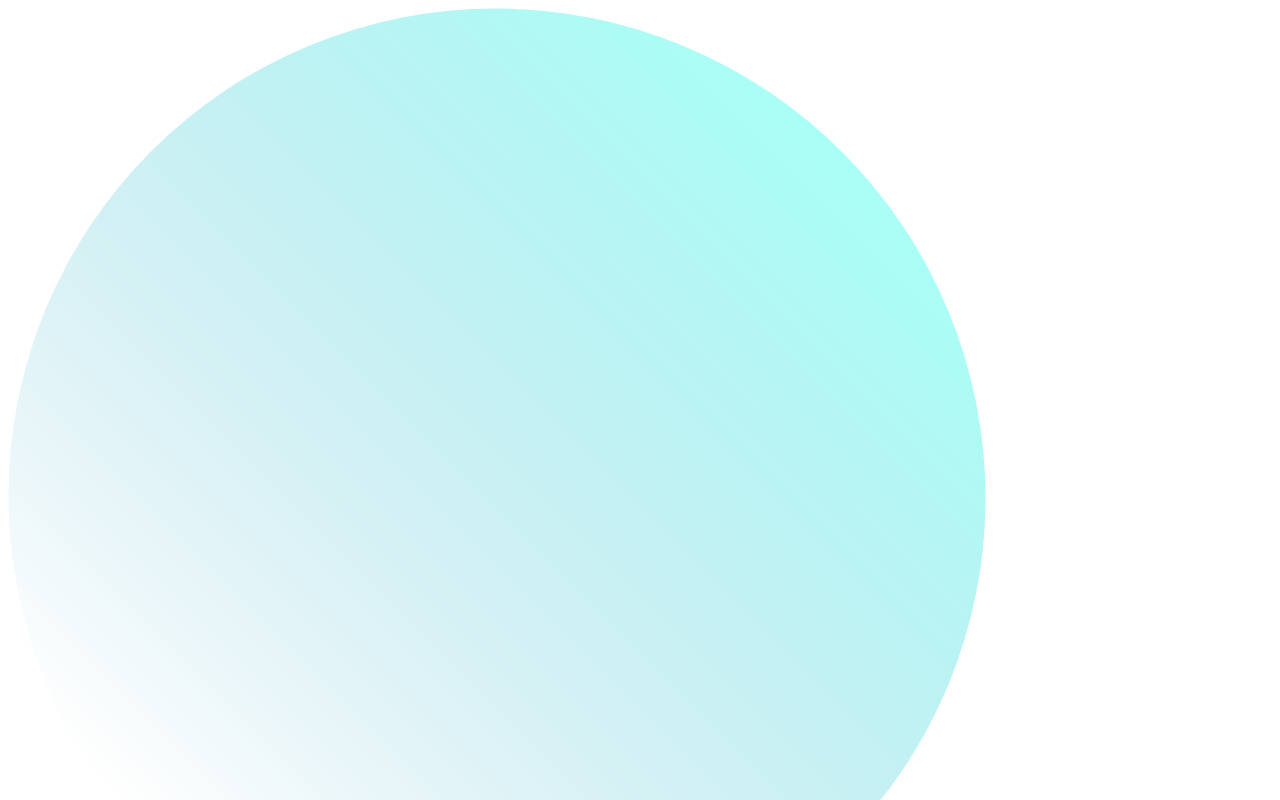
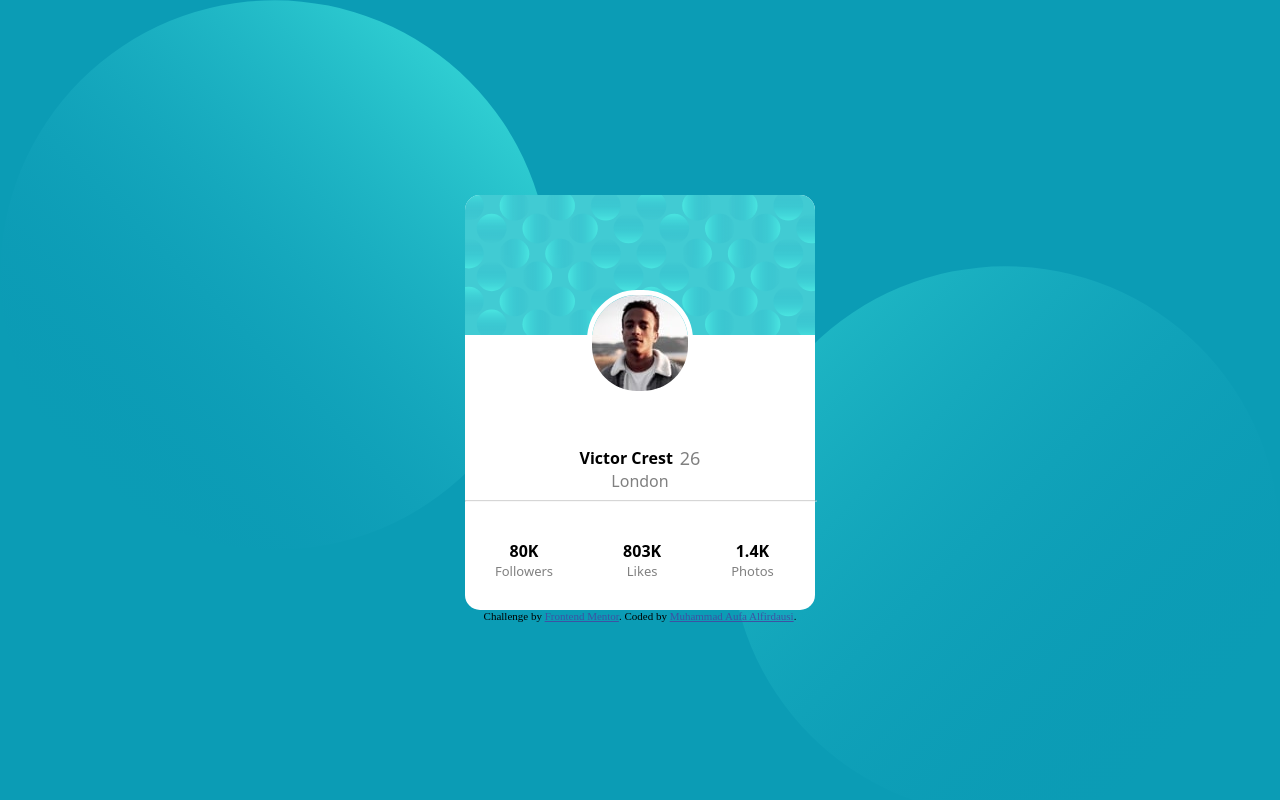
Before and after one commit to aufalfirdausi/fem-profile-card-component-main, a plain HTML site: page index.html in a window 1280 px wide. Shown: the top 800 px of the page. Drawn offline with Linux system fonts and the light colour scheme.

Commit message:
finished challenge profile card

```diff
--- a/index.html
+++ b/index.html
@@ -13,33 +13,32 @@
 </head>
 <body>
 
-  <img src="bg-pattern-top.svg" alt="">
-  <img src="bg-pattern-bottom.svg" alt="">
-
   <div class="card">
     <div class="patt"><img src="bg-pattern-card.svg" alt=""></div>
     <div class="ava"><img src="image-victor.jpg" alt=""></div>
-    <div class="name">Victor Crest <span>26</span></div>
-    <div>London</div>
+    <div class="name"><b>Victor Crest</b><span> 26</span></div>
+    <div class="loc">London</div>
 
-    <div class="3-value">
-    <div class="foll">
-        <div class="numb">80K</div>
+    <hr class="hori">
+
+    <div class="three-value">
+    <div class="soc">
+        <div class="numb"><b>80K</b></div>
         <div class="inform">Followers</div>
     </div>
-    <div class="lik">
-        <div class="numb">803K</div>
+    <div class="soc">
+        <div class="numb"><b>803K</b></div>
         <div class="inform">Likes</div>
     </div>
-    <div class="pho">
-        <div class="numb">1.4K</div>
+    <div class="soc">
+        <div class="numb"><b>1.4K</b></div>
         <div class="inform">Photos</div>
     </div>
     </div>
   </div>
   <div class="attribution">
     Challenge by <a href="https://www.frontendmentor.io?ref=challenge" target="_blank">Frontend Mentor</a>.
-    Coded by <a href="#">Your Name Here</a>.
+    Coded by <a href="#">Muhammad Aufa Alfirdausi</a>.
   </div>
 </body>
 </html>
--- a/main.css
+++ b/main.css
@@ -1,2 +1,88 @@
 .attribution { font-size: 11px; text-align: center; }
 .attribution a { color: hsl(228, 45%, 44%); }
+
+body {
+    background: url(bg-pattern-top.svg), url(bg-pattern-bottom.svg),rgb(11,156,181);
+    background-position: left top, right bottom;
+    background-repeat: no-repeat, no-repeat, no-repeat;
+    background-size: 43%, 43%, auto;
+    min-height: 100vh;
+}
+
+body  {
+    display: flex;
+    align-items: center;
+    flex-direction: column;
+    justify-content: center;
+}
+
+.card {
+    background-color: white;
+    width: 350px;
+    height: auto;
+    display: flex;
+    flex-direction: column;
+    justify-content: center;
+    font-family: system-ui, -apple-system, BlinkMacSystemFont, 'Segoe UI', Roboto, Oxygen, Ubuntu, Cantarell, 'Open Sans', 'Helvetica Neue', sans-serif;
+    border-radius: 15px;
+}
+
+.card .ava {
+    display: flex;
+    align-items: center;
+    justify-content: center;
+    position: relative;
+    bottom: 50px;
+}
+
+.ava img {
+    border-radius: 50px;
+    border: white solid 5px;
+}
+
+.patt img{
+    border-radius: 15px 15px 0px 0px;
+}
+
+.name {
+    display: flex;
+    align-items: center;
+    justify-content: center;
+    gap: 7px;
+}
+
+.name span {
+    color: grey;
+    font-size: large;
+}
+
+.loc {
+    display: flex;
+    justify-content: center;
+    align-items: center;
+    color: grey;
+
+}
+
+.hori {
+    opacity: 0.4;
+    width: 350px;
+}
+
+.three-value {
+    display: flex;
+    flex-direction: row;
+    padding: 30px;
+    gap: 70px;
+}
+
+.soc {
+    display: flex;
+    align-items: center;
+    flex-direction: column;
+}
+
+.inform {
+    color: grey;
+    font-size: 13px;
+}
```
